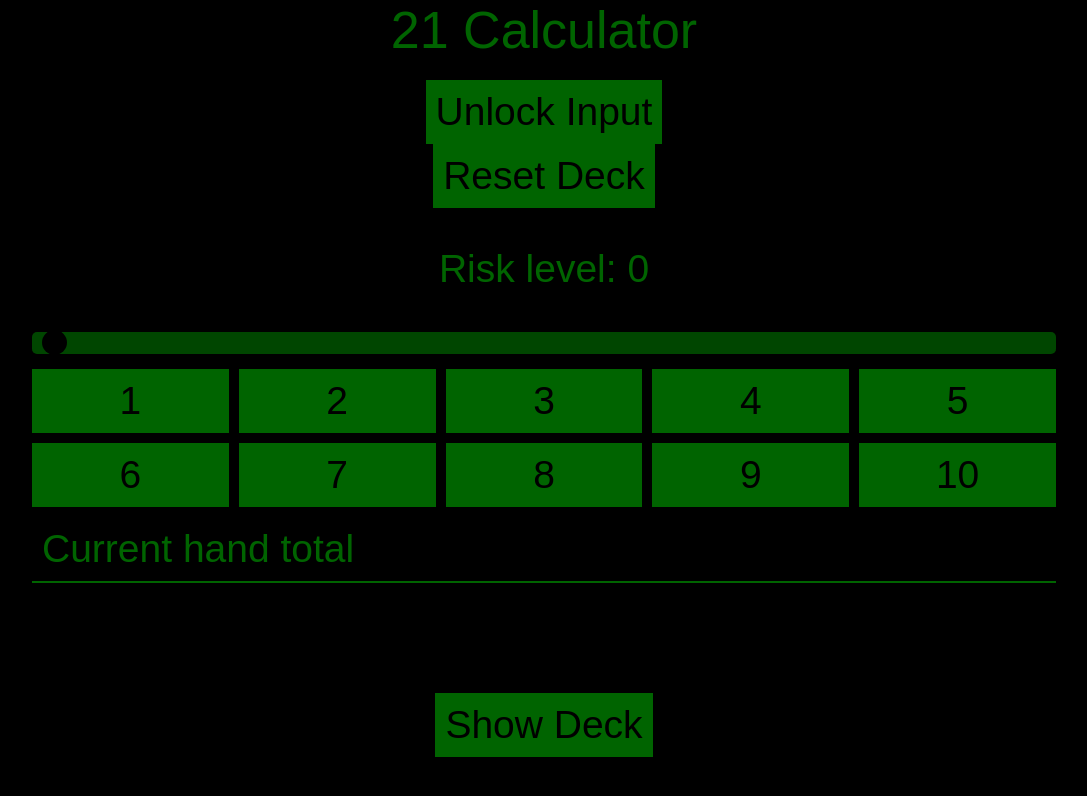
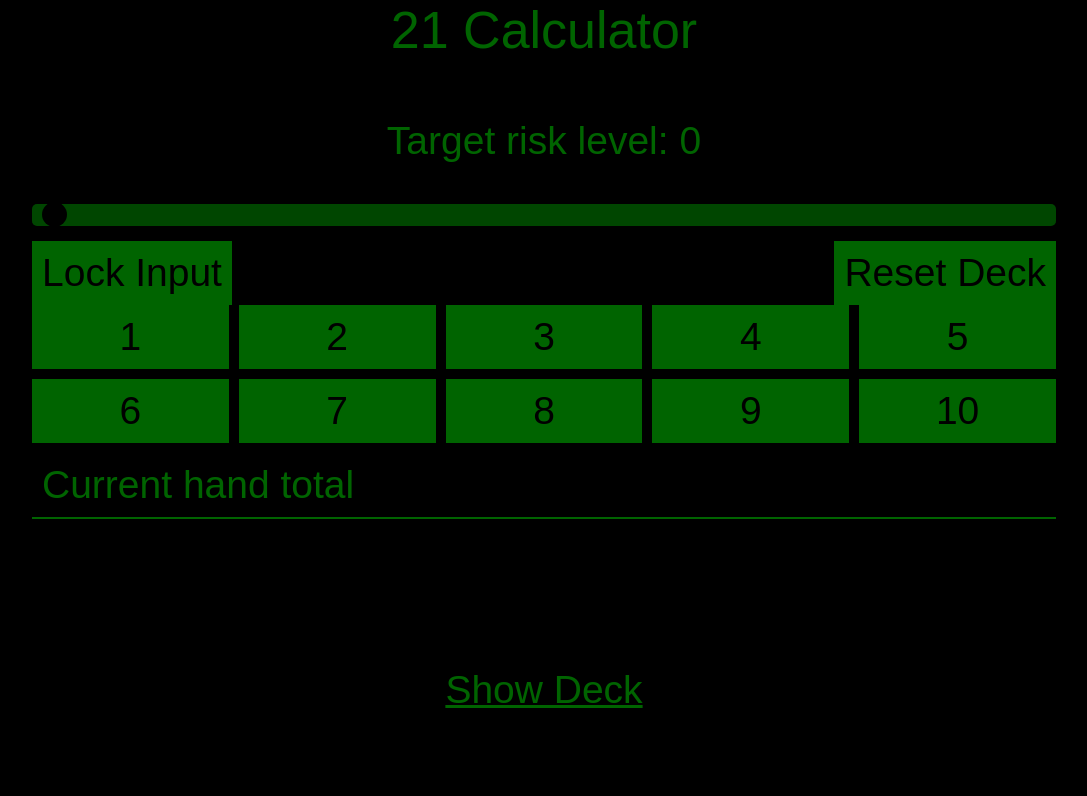
Before and after one commit to makrboy/21, a plain HTML site: page index.html in a window 1280 px wide. Both pictures are taken after a click on the button "Unlock Input". Shown: the whole page, without its empty margins (96-1183 px from the left). Drawn offline with Linux system fonts and the light colour scheme.

Commit message:
Update index.html

```diff
--- a/index.html
+++ b/index.html
@@ -104,16 +104,36 @@
             margin: 0;
             min-height: 15px;
         }
+
+        .action-buttons {
+            display: flex;
+            justify-content: space-between;
+            width: 80%;
+        }
+
+        .deck-list-toggle {
+            color: #006400;
+            cursor: pointer;
+            margin-bottom: 10px;
+            text-decoration: underline;
+        }
+
+        .deck-container {
+            overflow: auto;
+            height: auto;
+        }
     </style>
 </head>
 <body>
     <div class="title">21 Calculator</div>
 
-    <button id="lockButton" onclick="toggleLock()">Unlock Input</button>
-    <button onclick="resetDeck()">Reset Deck</button>
+    <p class="risk-label">Target risk level: <span id="riskValue">0</span></p>
+    <input id="riskLevel" type="range" min="0" max="100" step="5" value="0" class="slider">
 
-    <p class="risk-label">Risk level: <span id="riskValue">0</span></p>
-    <input id="riskLevel" type="range" min="0" max="100" step="5" value="0" class="slider">
+    <div class="action-buttons">
+        <button id="lockButton" onclick="toggleLock()">Unlock Input</button>
+        <button onclick="resetDeck()">Reset Deck</button>
+    </div>
 
     <div class="button-grid">
         <button onclick="addNumber(1)">1</button>
@@ -138,7 +158,7 @@
         <p id="output5"></p>
     </div>
 
-    <button onclick="toggleDeckList()">Show Deck</button>
+    <p class="deck-list-toggle" onclick="toggleDeckList()">Show Deck</p>
     <div class="deck-container" id="deckContainer" style="display: none;"></div>
 
     <script>
@@ -164,10 +184,6 @@
         }
 
         function addNumber(num) {
-            if (inputLock) {
-                return;
-            }
-
             let index = deck.indexOf(num);
             if (index > -1) {
                 deck.splice(index, 1);
@@ -175,7 +191,9 @@
             }
 
             let inputField = document.getElementById('myInput');
-            inputField.value = parseFloat(inputField.value || '0') + num;
+            if (!inputLock) {
+                inputField.value = parseFloat(inputField.value || '0') + num;
+            }
             updateOutput(inputField.value);
         }
 
@@ -186,7 +204,7 @@
 
         function toggleLock() {
             inputLock = !inputLock;
-            document.getElementById('lockButton').textContent = inputLock ? 'Unlock Input' : 'Lock Input';
+            document.getElementById('lockButton').textContent = inputLock ? 'Lock Input' : 'Unlock Input';
         }
 
         function toggleDeckList() {
@@ -207,14 +225,14 @@
             updateOutput(document.getElementById('myInput').value);
         });
 
-        function updateOutput(inputValue) {
-            let avg = updateAverage();
-            let inputValueFloat = parseFloat(inputValue);
+        function updateOutput(value) {
+            let inputValueFloat = parseFloat(value);
             if (isNaN(inputValueFloat)) {
                 clearOutput();
                 return;
             }
 
+            let avg = updateAverage();
             let sumWithAvg = inputValueFloat + avg;
             document.getElementById('output1').textContent = 'Input plus average of pool: ' + sumWithAvg.toFixed(2);
 
```
